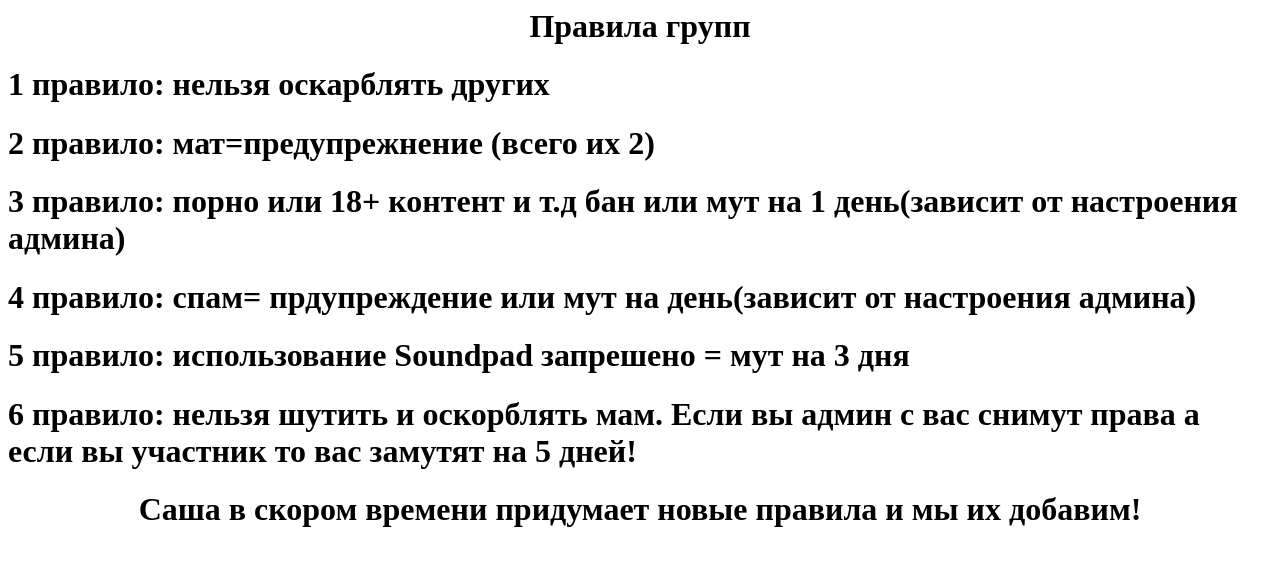
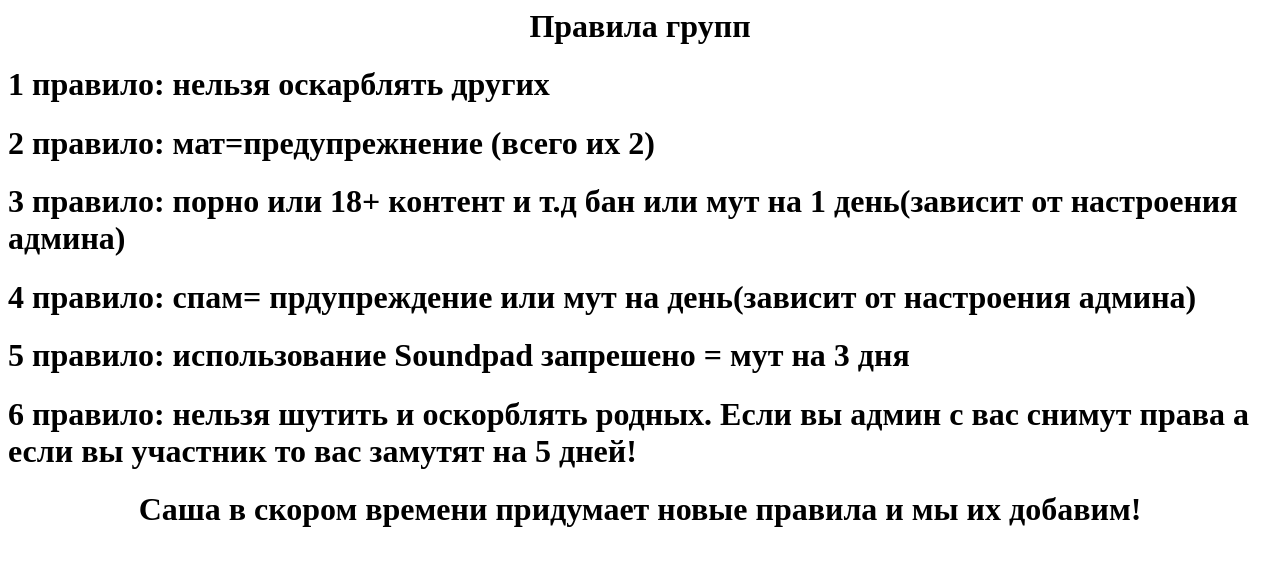
Before and after one commit to DaniikMizinov/pravila_gruop.github.io, a plain HTML site: page index.html in a window 1280 px wide. Drawn offline with Linux system fonts and the light colour scheme.

Commit message:
Update index.html

```diff
--- a/index.html
+++ b/index.html
@@ -4,6 +4,6 @@
 <h1>  3 правило: порно или 18+ контент и т.д бан или мут на 1 день(зависит от настроения админа)</h1>
 <h1>  4 правило: спам= прдупреждение или мут на день(зависит от настроения админа)</h1>
 <h1>  5 правило: использование Soundpad запрешено = мут на 3 дня </h1>
-<h1>  6 правило: нельзя шутить и оскорблять мам. Если вы админ с вас снимут права а если вы участник то вас замутят на 5 дней! </h1>
+<h1>  6 правило: нельзя шутить и оскорблять родных. Если вы админ с вас снимут права а если вы участник то вас замутят на 5 дней! </h1>
 
 <h1 style="text-align: center;">Саша в скором времени придумает новые правила и мы их добавим!</h1>
```
